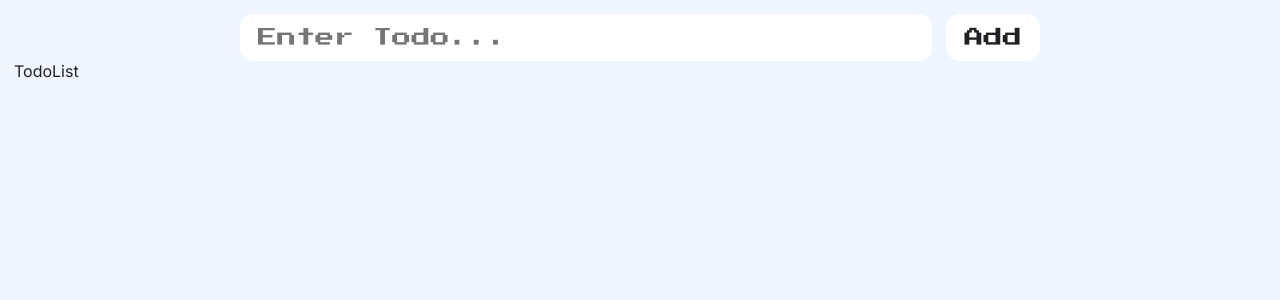
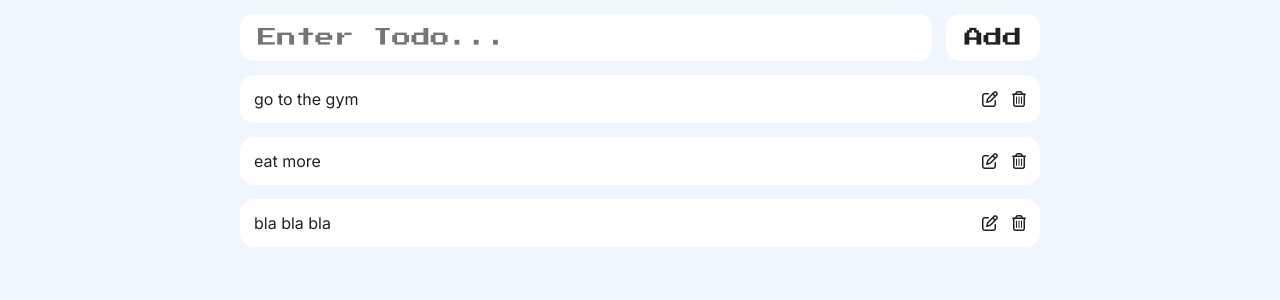
Before and after one commit to 4mshu/React-Folder, a React (Vite) app in the folder reactjs-todolist/: page / in a window 1280 px wide. Shown: the top 300 px of the page. Built offline with nearby package versions, Linux system fonts and the light colour scheme.

Commit message:
rendered todolist and icons

```diff
--- a/reactjs-todolist/index.html
+++ b/reactjs-todolist/index.html
@@ -8,6 +8,7 @@
     <link rel="preconnect" href="https://fonts.googleapis.com">
     <link rel="preconnect" href="https://fonts.gstatic.com" crossorigin>
     <link href="https://fonts.googleapis.com/css2?family=Inter:wght@100..900&family=Press+Start+2P&display=swap" rel="stylesheet">
+    <link rel="stylesheet" href="https://cdnjs.cloudflare.com/ajax/libs/font-awesome/6.5.2/css/all.min.css" integrity="sha512-SnH5WK+bZxgPHs44uWIX+LLJAJ9/2PkPKZ5QiAj6Ta86w+fsb2TkcmfRyVX3pBnMFcV7oQPJkl9QevSCWr3W6A==" crossorigin="anonymous" referrerpolicy="no-referrer" />
   </head>
   <body>
     <div id="root"></div>
--- a/reactjs-todolist/src/App.jsx
+++ b/reactjs-todolist/src/App.jsx
@@ -3,10 +3,10 @@
 function App() {
 
   return (
-    <main>
+    <>
      <TodoInput />
      <TodoList />
-     </main>
+     </>
   )
 }
 
--- a/reactjs-todolist/src/components/TodoCard.jsx
+++ b/reactjs-todolist/src/components/TodoCard.jsx
@@ -1,7 +1,14 @@
 import React from 'react'
 
-export default function TodoCard() {
+export default function TodoCard(props) {
+  const {children} = props;
   return (
-    <div>TodoCard</div>
+    <li className='todoItem'>
+      {children}
+      <div className='actionsContainer'>
+        <i className="fa-regular fa-pen-to-square"></i>
+        <i className="fa-regular fa-trash-can"></i>
+      </div>
+    </li>
   )
 }
--- a/reactjs-todolist/src/components/TodoList.jsx
+++ b/reactjs-todolist/src/components/TodoList.jsx
@@ -1,7 +1,22 @@
 import React from 'react'
+import TodoCard from './TodoCard'
 
 export default function TodoList() {
+  let todos =[
+    'go to the gym',
+    'eat more',
+    'bla bla bla'
+  ]
   return (
-    <div>TodoList</div>
+    <ul className='main'>
+      {todos.map((todo,todoIndex)=>{
+        return (
+          <TodoCard key={todoIndex}>
+            <p>{todo}</p>
+          </TodoCard>
+
+        )
+      })}
+    </ul>
   )
 }
```
